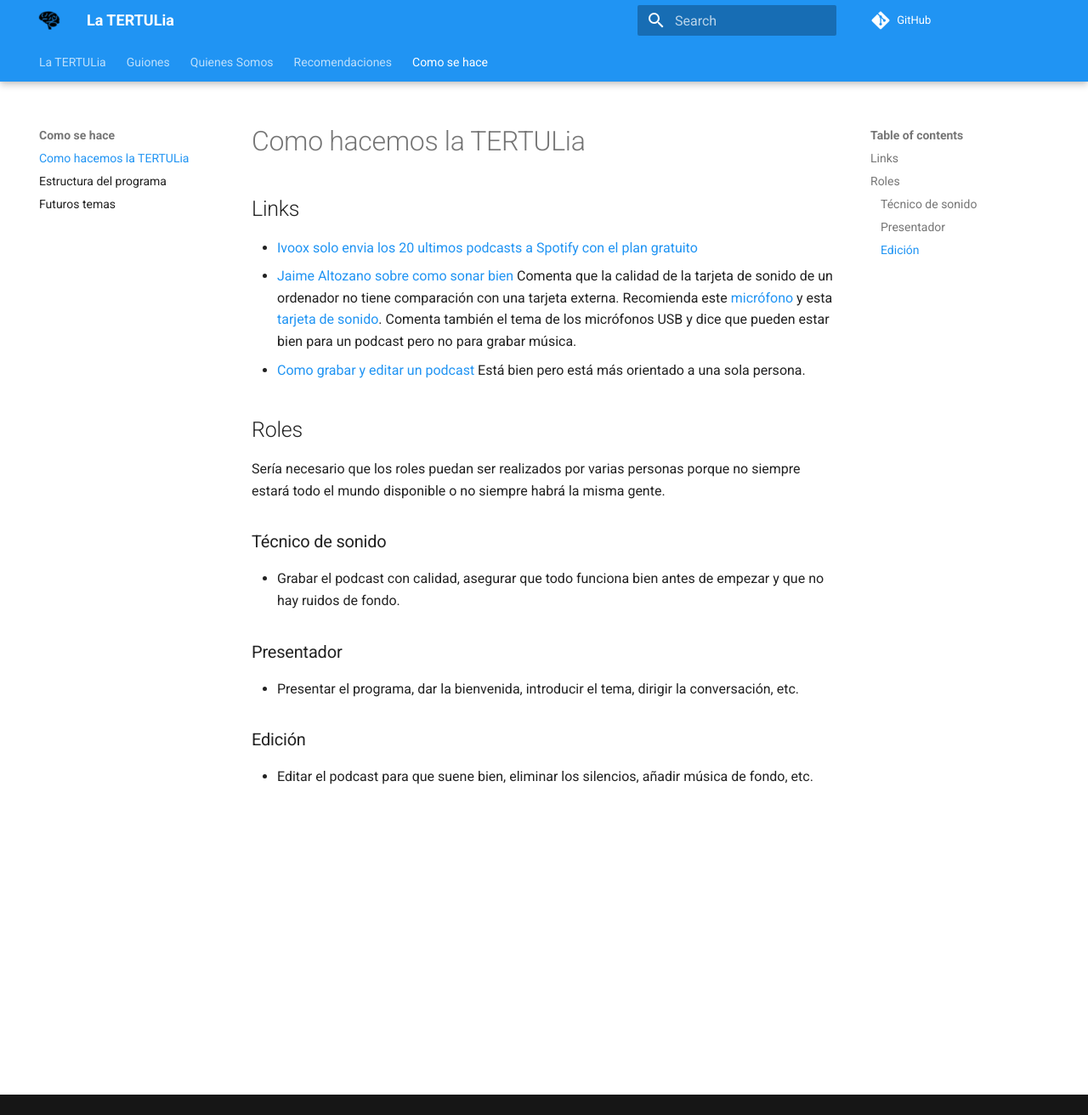
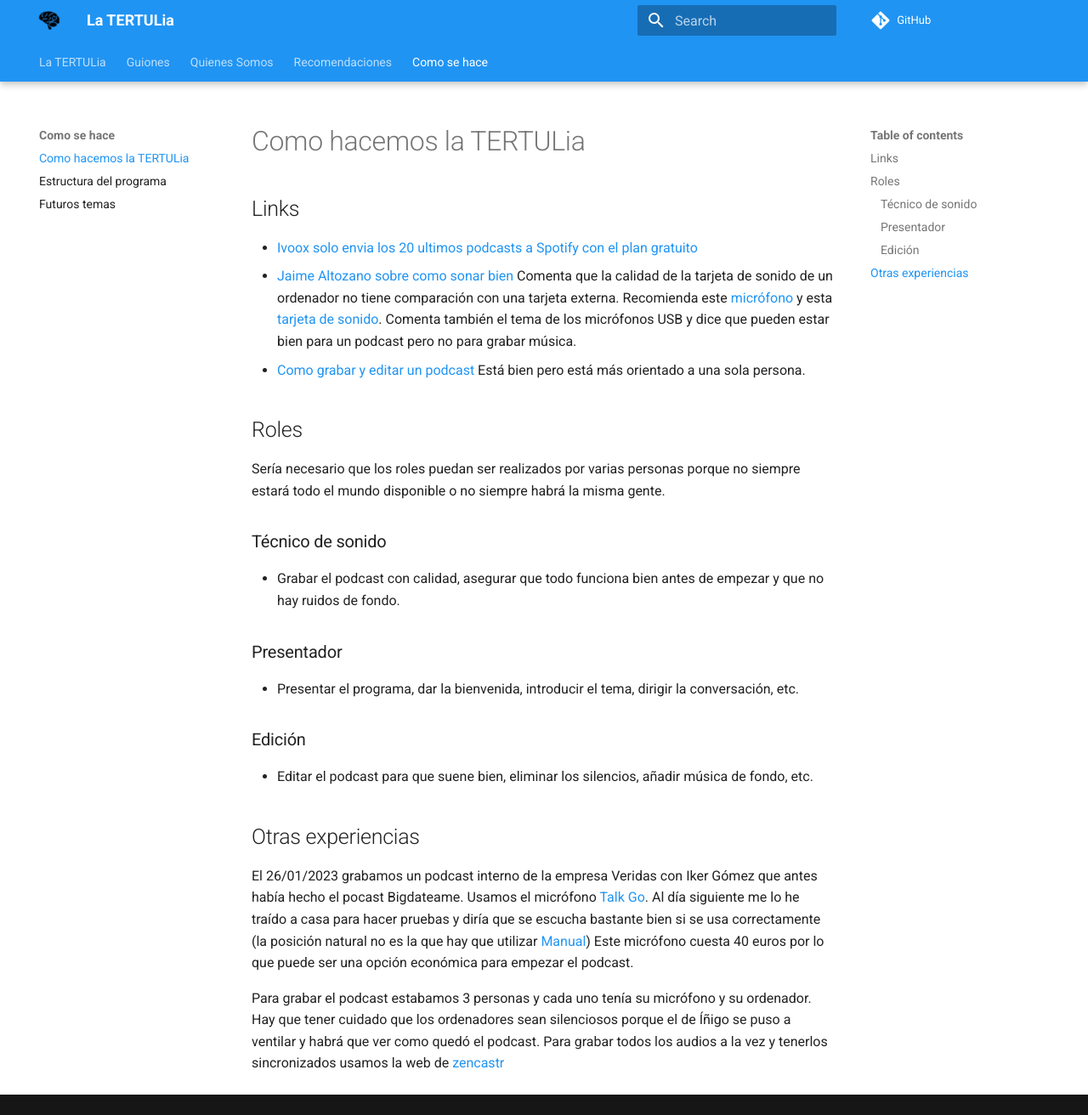
Before and after one commit to ironbar/tertulia_inteligencia_artificial, an MkDocs documentation site: the page built from docs/como-se-hace/como-hacemos-la-tertulia.md, in a window 1280 px wide and 1312 px high. Shown: the whole window at 85% size. Built offline with MkDocs 1.6.1 and Material for MkDocs 9.7.7, drawn with Linux system fonts in a browser that asks for light colours; comment, search, counter and statistics services are not loaded.

Commit message:
added info of last podcast recording

```diff
--- a/docs/como-se-hace/como-hacemos-la-tertulia.md
+++ b/docs/como-se-hace/como-hacemos-la-tertulia.md
@@ -21,3 +21,16 @@ Sería necesario que los roles puedan ser realizados por varias personas porque
 ### Edición
 
 - Editar el podcast para que suene bien, eliminar los silencios, añadir música de fondo, etc.
+
+## Otras experiencias
+
+El 26/01/2023 grabamos un podcast interno de la empresa Veridas con Iker Gómez que antes había hecho
+el pocast Bigdateame. Usamos el micrófono [Talk Go](https://www.amazon.es/JLab-Audio-Talk-Black-W125781587/dp/B0885C9FLV).
+Al día siguiente me lo he traído a casa para hacer pruebas y diría que se escucha bastante bien si
+se usa correctamente (la posición natural no es la que hay que utilizar [Manual](https://cdn.shopify.com/s/files/1/0240/9337/files/Talk_GO_Microphone_Manual.pdf?v=1621028683))
+Este micrófono cuesta 40 euros por lo que puede ser una opción económica para empezar el podcast.
+
+Para grabar el podcast estabamos 3 personas y cada uno tenía su micrófono y su ordenador. Hay que tener
+cuidado que los ordenadores sean silenciosos porque el de Íñigo se puso a ventilar y habrá que ver
+como quedó el podcast. Para grabar todos los audios a la vez y tenerlos sincronizados usamos la web
+de [zencastr](https://zencastr.com/)
```
